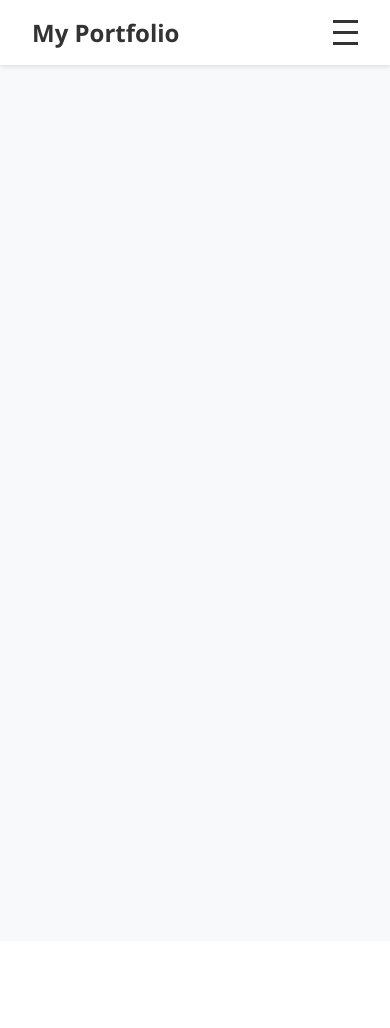
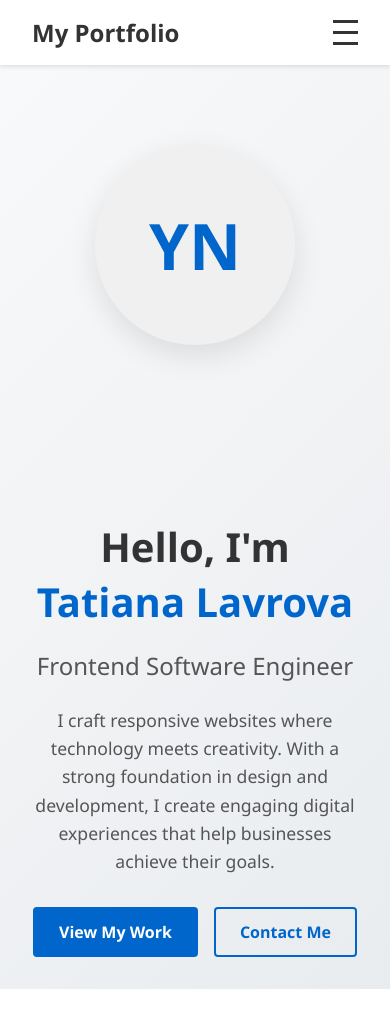
Before and after one commit to tlavrova/personal-portfolio, a React (Create React App) app: page / in a window 390 px wide. Shown: the top 1028 px of the page. Built offline with nearby package versions, Linux system fonts and the light colour scheme.

Commit message:
Add Home component with responsive design and update title

```diff
--- a/public/index.html
+++ b/public/index.html
@@ -24,7 +24,7 @@
       work correctly both with client-side routing and a non-root public URL.
       Learn how to configure a non-root public URL by running `npm run build`.
     -->
-    <title>React App</title>
+    <title>Personal Portfolio</title>
   </head>
   <body>
     <noscript>You need to enable JavaScript to run this app.</noscript>
--- a/src/App.tsx
+++ b/src/App.tsx
@@ -1,15 +1,14 @@
 import React from 'react';
 import './App.css';
 import Header from './components/Header';
+import Home from './components/Home';
 
 function App() {
   return (
     <div className="App">
       <Header />
       <main>
-        <section id="home">
-          {/* Home section content will go here */}
-        </section>
+        <Home />
         <section id="about">
           {/* About section content will go here */}
         </section>
--- /dev/null
+++ b/src/components/Home.tsx
@@ -0,0 +1,30 @@
+import React from 'react';
+import './styles/Home.css';
+
+const Home: React.FC = () => {
+  return (
+    <section id="home" className="home-section">
+      <div className="home-content">
+        <h1>Hello, I'm <span className="highlight">Tatiana Lavrova</span></h1>
+        <h2>Frontend Software Engineer</h2>
+        <p className="intro-text">
+          I craft responsive websites where technology meets creativity.
+          With a strong foundation in design and development, I create engaging digital experiences
+          that help businesses achieve their goals.
+        </p>
+        <div className="cta-buttons">
+          <a href="#projects" className="btn primary-btn">View My Work</a>
+          <a href="#contact" className="btn secondary-btn">Contact Me</a>
+        </div>
+      </div>
+      <div className="profile-image-container">
+        <div className="profile-image">
+          {/* Replace with your actual image later */}
+          <div className="placeholder-image">YN</div>
+        </div>
+      </div>
+    </section>
+  );
+};
+
+export default Home;
--- /dev/null
+++ b/src/components/styles/Home.css
@@ -0,0 +1,140 @@
+.home-section {
+  display: flex;
+  flex-direction: row;
+  align-items: center;
+  justify-content: space-between;
+  padding: 2rem;
+  min-height: 100vh;
+  background: linear-gradient(135deg, #f8f9fa 0%, #e9ecef 100%);
+}
+
+.home-content {
+  max-width: 600px;
+  text-align: left;
+  padding: 1rem;
+}
+
+h1 {
+  font-size: 3rem;
+  margin-bottom: 0.5rem;
+  color: #333;
+}
+
+h2 {
+  font-size: 1.75rem;
+  font-weight: 500;
+  color: #555;
+  margin-bottom: 1.5rem;
+}
+
+.highlight {
+  color: #0066cc;
+}
+
+.intro-text {
+  font-size: 1.1rem;
+  line-height: 1.6;
+  margin-bottom: 2rem;
+  color: #555;
+}
+
+.cta-buttons {
+  display: flex;
+  gap: 1rem;
+  margin-top: 2rem;
+}
+
+.btn {
+  padding: 0.75rem 1.5rem;
+  border-radius: 4px;
+  font-weight: 600;
+  text-decoration: none;
+  transition: all 0.3s ease;
+}
+
+.primary-btn {
+  background-color: #0066cc;
+  color: white;
+  border: 2px solid #0066cc;
+}
+
+.primary-btn:hover {
+  background-color: #0055aa;
+  border-color: #0055aa;
+}
+
+.secondary-btn {
+  background-color: transparent;
+  color: #0066cc;
+  border: 2px solid #0066cc;
+}
+
+.secondary-btn:hover {
+  background-color: rgba(0, 102, 204, 0.1);
+}
+
+.profile-image-container {
+  display: flex;
+  justify-content: center;
+  padding: 1rem;
+}
+
+.profile-image {
+  width: 300px;
+  height: 300px;
+  border-radius: 50%;
+  overflow: hidden;
+  box-shadow: 0 10px 30px rgba(0, 0, 0, 0.1);
+  background-color: #f0f0f0;
+  display: flex;
+  justify-content: center;
+  align-items: center;
+}
+
+.placeholder-image {
+  font-size: 4rem;
+  font-weight: bold;
+  color: #0066cc;
+}
+
+/* Responsive design */
+@media (max-width: 992px) {
+  .home-section {
+    padding: 1rem;
+  }
+
+  h1 {
+    font-size: 2.5rem;
+  }
+
+  h2 {
+    font-size: 1.5rem;
+  }
+}
+
+@media (max-width: 768px) {
+  .home-section {
+    flex-direction: column;
+    text-align: center;
+    padding-top: 4rem;
+  }
+
+  .home-content {
+    order: 2;
+    text-align: center;
+  }
+
+  .profile-image-container {
+    order: 1;
+    margin-bottom: 2rem;
+  }
+
+  .profile-image {
+    width: 200px;
+    height: 200px;
+  }
+
+  .cta-buttons {
+    justify-content: center;
+  }
+}
```
